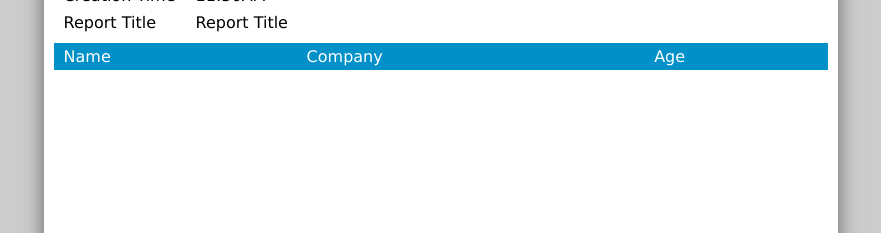
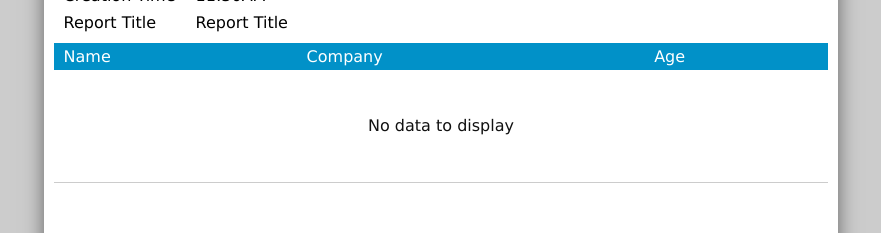
Before and after one commit to codemonkeh-dave/react-report-prototype, a React (Create React App) app: page / in a window 1280 px wide. Shown: the part 277-510 px from the top of the page, without its empty margins (199-1080 px from the left). Built offline with nearby package versions, Linux system fonts and the light colour scheme.

Commit message:
Tweaked no data to display message

```diff
--- a/src/components/reportViewer.js
+++ b/src/components/reportViewer.js
@@ -182,12 +182,24 @@ export default function ReportViewer() {
                           style={{ height: table.rowHeight + 'cm' }}
                         >
                           {row.map((cell) => (
+                            <>
+                              {cell.empty && (
+                                <>
+                                  <td colspan={table.head.length} className="empty">No data to display</td>
+                                </>
+                              )}
+
+                              {cell.empty != true && (
+                                <>
                                   <td
                                     className={cell.className}
                                     colspan={cell.colspan}
                                   >
                                     {cell.text}
                                   </td>
+                                </>
+                              )}
+                            </>
                           ))}
                         </tr>
                       </>
--- a/src/services/report.js
+++ b/src/services/report.js
@@ -45,7 +45,8 @@ class Report {
 
     for (let section of report.sections) {
       console.log(section.rows);
-      if (!section.rows || section.rows.length == 0) section.rows = [[{}]];
+      if (!section.rows || section.rows.length == 0)
+        section.rows = [[{ empty: true }]];
 
       let rowsLeft = section.rows.length;
       let rowsUsed = 0;
@@ -57,7 +58,6 @@ class Report {
         currentPage.push(table);
         continue;
       }
-
 
       if (section.rows) {
         while (rowsLeft) {
@@ -97,8 +97,21 @@ class Report {
             rowsUsed,
             rowsUsed + rowsAvailable
           );
-          currentPageHeightRemaining -=
+
+          // if empty use fixed no data size
+          console.log(section.rows[0])
+          if (section.rows[0].length == 1 && (section.rows[0][0]?.empty))
+          {
+            currentPageHeightRemaining -= 3;
+          }
+          else
+          {
+            currentPageHeightRemaining -=
             currentTable.rows.length * section.rowHeight;
+          }
+
+
+
           rowsLeft -= currentTable.rows.length;
           rowsUsed += currentTable.rows.length;
           currentPage.push(currentTable);
@@ -333,7 +346,7 @@ class Report {
     let report = this.bindReport(this.reportLayout);
     let pagedReport = this.pageReport(report);
     pagedReport = this.replaceStaticVariables(pagedReport);
-    console.log(pagedReport)
+    console.log(pagedReport);
     return pagedReport;
   }
 }
--- a/src/style.css
+++ b/src/style.css
@@ -85,6 +85,14 @@ table.pageFooter {
   padding: 0;
   margin-left: 10px;
   margin-top: 0.2cm;
+}
+
+.empty {
+  text-align: center;
+  width: 100%;
+  height: 3cm;
+  /* border: solid 1px red; */
+  border-bottom: solid 1px #ccc;
 }
 
 .pageFooter > tr > td:first-child, .pageHeader > tr > td:first-child {
```
Lines whose indentation alone changed are shown as unchanged.
